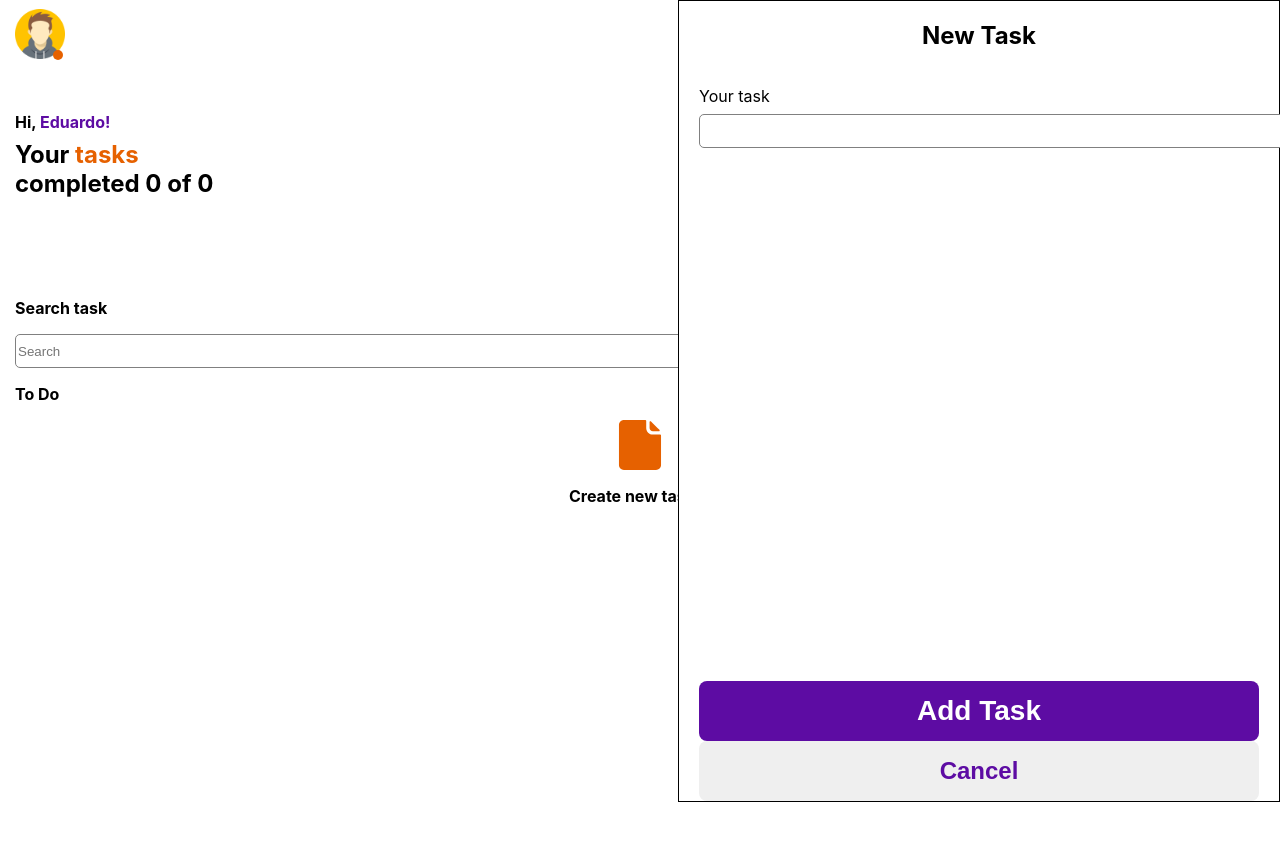
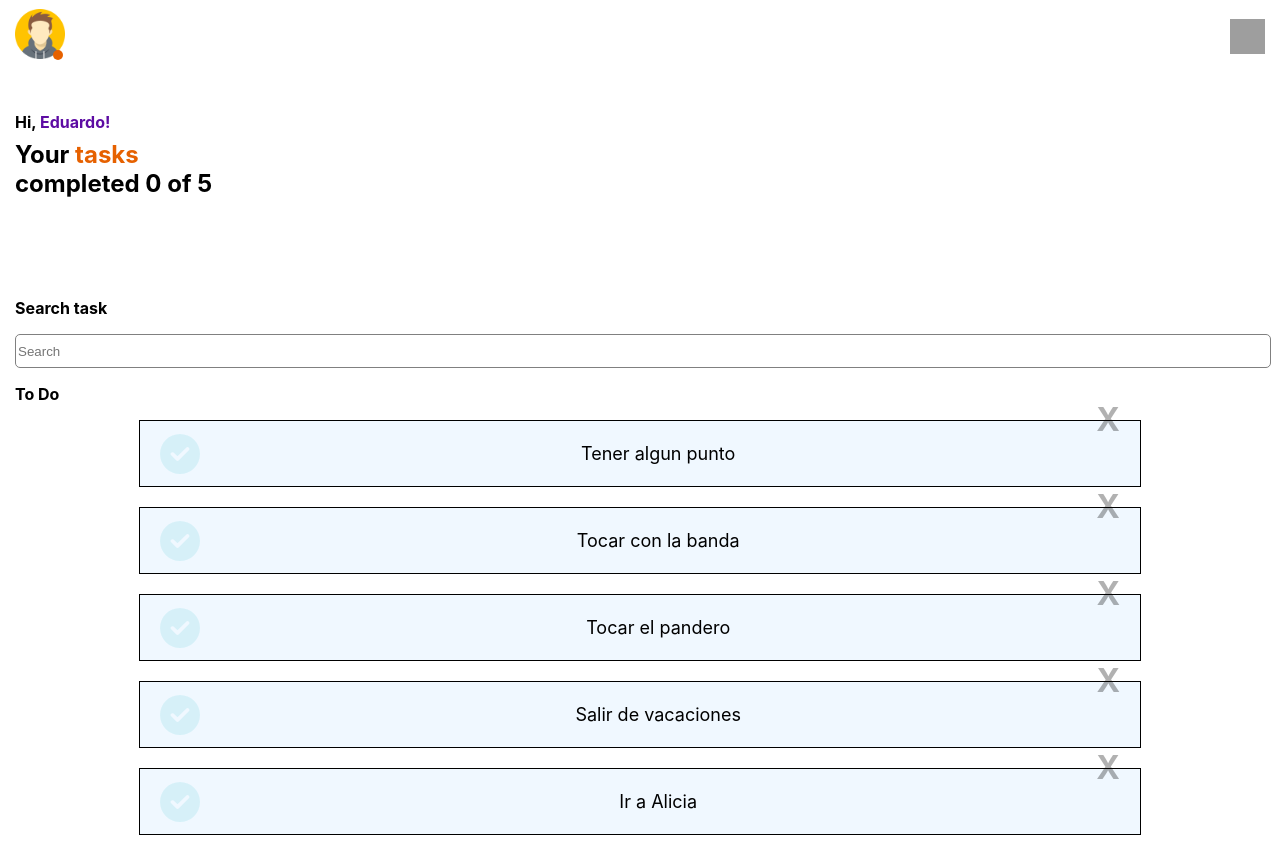
Before and after one commit to eduzgs/TodoList, a React (Create React App) app: page / in a window 1280 px wide. Before the commit the page ends 800 px from the top, so only its background shows below. Built offline with nearby package versions, Linux system fonts and the light colour scheme; grey boxes are pictures that could not be loaded.

Commit message:
mejores estilos en Todo Item y arr.js *no funciona el CreateItemButton cuando no hay elementos en la lista*

```diff
--- a/public/index.html
+++ b/public/index.html
@@ -11,7 +11,7 @@
     />
     <link rel="apple-touch-icon" href="%PUBLIC_URL%/logo192.png" />
     <link rel="manifest" href="%PUBLIC_URL%/manifest.json" />
-    <title>React App</title>
+    <title>Todo List | Your favorite website</title>
   </head>
   <body>
     <noscript>You need to enable JavaScript to run this app.</noscript>
--- a/src/App.js
+++ b/src/App.js
@@ -4,16 +4,19 @@ import {TodoCounter} from './components/TodoCounter'
 import {TodoSearcher} from './components/TodoSearcher'
 import {CreateItemButton} from './components/CreateItemButton'
 import {NewTask} from './components/NewTask'
-
+import { TodoList } from "./components/TodoList";
+import { TodoItem } from "./components/TodoItem";
+import {list} from './components/arr.js';
 
 function App() {
   return (
     <>
       <User />
-      <TodoCounter completed={0} total={0}/>
+      <TodoCounter completed={0} total={list.length}/>
       <TodoSearcher />
       <CreateItemButton />
-      <NewTask />
+      <TodoList />
+        {list.map(todo => <TodoItem key = {todo.text} text = {todo.text}/>)}
     </>
     )
 }
--- a/src/components/CreateItemButton.js
+++ b/src/components/CreateItemButton.js
@@ -1,10 +1,16 @@
 import  svg from './create-task.svg'
 import './CreateItemButton.css'
+import {list} from './arr'
 export function CreateItemButton(){
+    console.log(list.length)
+    if(list.lenght === 0){ /*porque no se muestra si la lista no tiene ningun item */
         return(
             <div className="create-new-task">
                 <img src={svg} alt="create task"/>
                 <p>Create new task...</p>
             </div>
         )
+    }else {
+        return <></>
     }
+}
--- a/src/components/NewTask.css
+++ b/src/components/NewTask.css
@@ -8,7 +8,6 @@ aside {
     width: 600px;
     height: 100%;
     background-color: white;
-    border: 1px solid black;
 }
 
 .task{
@@ -23,6 +22,9 @@ aside h2{
 aside input,label{
     width: 100%;
     margin: 4px 20px;
+}
+input{
+    align-items: center;
 }
 
 
--- /dev/null
+++ b/src/components/TodoItem.css
@@ -0,0 +1,36 @@
+.contenedor{
+    width: 80%;
+    height: 65px;
+    margin: 0 auto;
+    display: flex;
+    align-items: center;
+    justify-content: space-between;
+    text-align: center;
+    font-size: large;
+    border: 1px solid black;
+    background-color: aliceblue;
+    margin-bottom: 20px;
+}
+.contenedor:hover{
+    background-color: #f2f2f2;
+}
+svg.check {
+    width: 40px;
+    opacity: 0.1;
+    margin: 20px;
+}
+svg.check:hover{
+    opacity: 1;
+}
+
+span.close {
+    font-size: 32px;
+    font-weight: bold;
+    margin: 0px 20px 68px 0px;
+    opacity: 0.3;
+}
+
+span.close:hover{
+    color: red;
+    opacity: 1;
+}
--- a/src/components/TodoItem.js
+++ b/src/components/TodoItem.js
@@ -1,9 +1,12 @@
+import './TodoItem.css'
 export function TodoItem({text}){
     return (
-        <div>
-            <span>v</span>
-            <li>{text}</li>
-            <span>x</span>
+        <div className="contenedor">
+            <svg className = "check" xmlns="http://www.w3.org/2000/svg" viewBox="0 0 512 512">
+                <path fill="#00B5C4" d="M256 512A256 256 0 1 0 256 0a256 256 0 1 0 0 512zM369 209L241 337c-9.4 9.4-24.6 9.4-33.9 0l-64-64c-9.4-9.4-9.4-24.6 0-33.9s24.6-9.4 33.9 0l47 47L335 175c9.4-9.4 24.6-9.4 33.9 0s9.4 24.6 0 33.9z"/>
+            </svg>
+            {text}
+            <span className='close'>X</span>
         </div>
     )
 }
--- /dev/null
+++ b/src/components/arr.js
@@ -0,0 +1,8 @@
+const list = [{text: 'Tener algun punto', completed: false},
+{text: 'Tocar con la banda', completed: false},
+{text: 'Tocar el pandero', completed: true},
+{text: 'Salir de vacaciones', completed: true},
+{text: 'Ir a Alicia', completed: false},
+]
+
+export {list}
```
Lines whose indentation alone changed are shown as unchanged.
